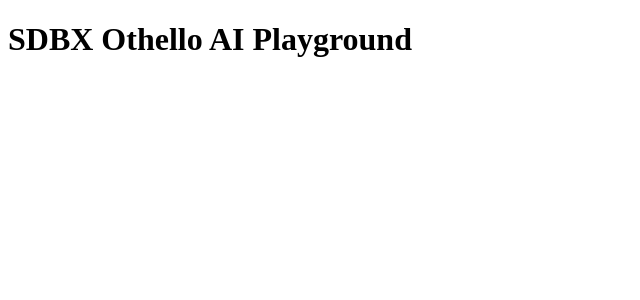
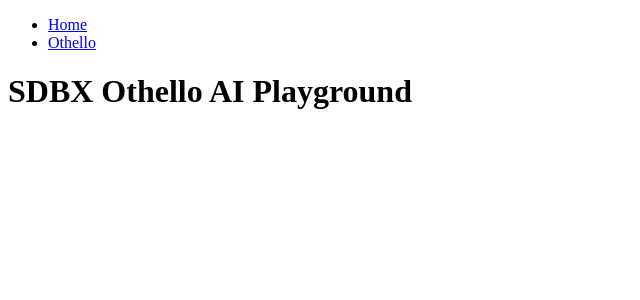
Before and after one commit to sdbx/othello-client, a React (Vite) app: page / in a window 1280 px wide. Shown: the top 300 px of the page, without its empty margins (0-640 px from the left). Built offline with nearby package versions, Linux system fonts and the light colour scheme.

Commit message:
Implement simple routing

```diff
--- a/src/components/App.tsx
+++ b/src/components/App.tsx
@@ -1,7 +1,8 @@
 import * as React from 'react';
 import { Route } from 'react-router-dom';
-import Home from "./pages/Home";
-import PlayOthello from "./pages/PlayOthello";
+import Menu from './Menu'
+import Home from './pages/Home';
+import PlayOthello from './pages/PlayOthello';
 
 export default class App extends React.Component {
 
@@ -16,6 +17,7 @@ export default class App extends React.Component {
     render() {
         return (
             <>
+                <Menu />
                 <Route exact path='/' component={ Home } />
                 <Route path='/othello' component={ PlayOthello } />
             </>
--- /dev/null
+++ b/src/components/Menu.tsx
@@ -0,0 +1,15 @@
+import * as React from 'react';
+import { Link } from 'react-router-dom';
+
+export default class Menu extends React.Component {
+    render() {
+        return (
+            <>
+                <ul>
+                    <li><Link to='/'>Home</Link></li>
+                    <li><Link to='/othello'>Othello</Link></li>
+                </ul>
+            </>
+        );
+    }
+}
```
